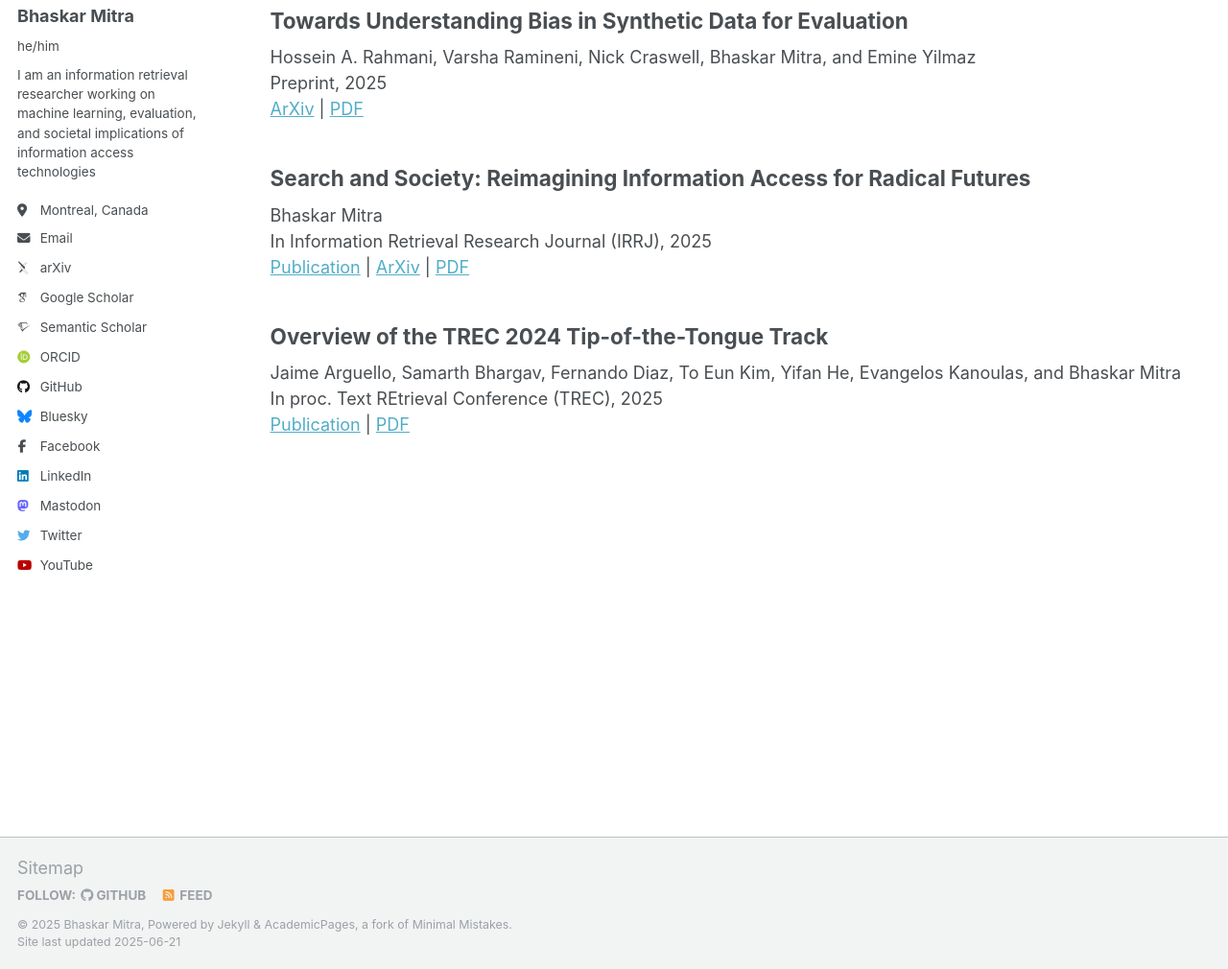
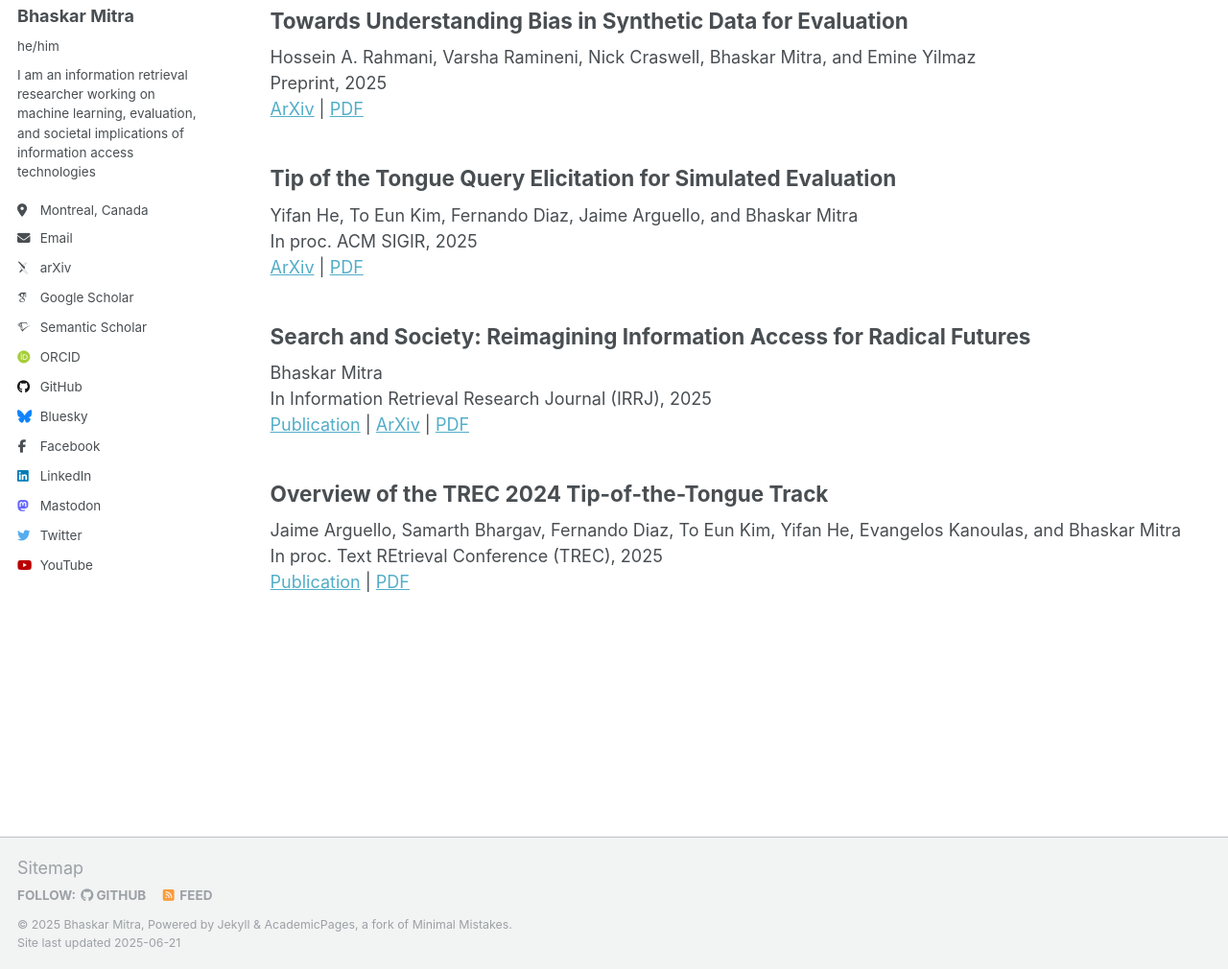
Before and after one commit to bhaskar-mitra/bhaskar-mitra.github.io, a Jekyll site: the page built from _pages/publications.html, in a window 1280 px wide and 1306 px high, cut to the strip 296-1306 px from the top of the window. Shown: the whole strip at 96% size. Built offline with Jekyll 4.4.1, drawn with Linux system fonts in a browser that asks for light colours; some web fonts are replaced.

Commit message:
Update publications.html

```diff
--- a/_pages/publications.html
+++ b/_pages/publications.html
@@ -21,6 +21,12 @@ author_profile: true
     <a href="https://arxiv.org/abs/2506.10301">ArXiv</a> | <a href="../files/2506.10301v1.pdf">PDF</a>
   </article>
   <article class="archive__item" itemscope itemtype="http://schema.org/CreativeWork">
+    <h2>Tip of the Tongue Query Elicitation for Simulated Evaluation</h2>
+    Yifan He, To Eun Kim, Fernando Diaz, Jaime Arguello, and Bhaskar Mitra<br/>
+    In proc. ACM SIGIR, 2025<br/>
+    <a href="https://arxiv.org/abs/2502.17776">ArXiv</a> | <a href="../files/2502.17776v1.pdf">PDF</a>
+  </article>
+  <article class="archive__item" itemscope itemtype="http://schema.org/CreativeWork">
     <h2>Search and Society: Reimagining Information Access for Radical Futures</h2>
     Bhaskar Mitra<br/>
     In Information Retrieval Research Journal (IRRJ), 2025<br/>
```
